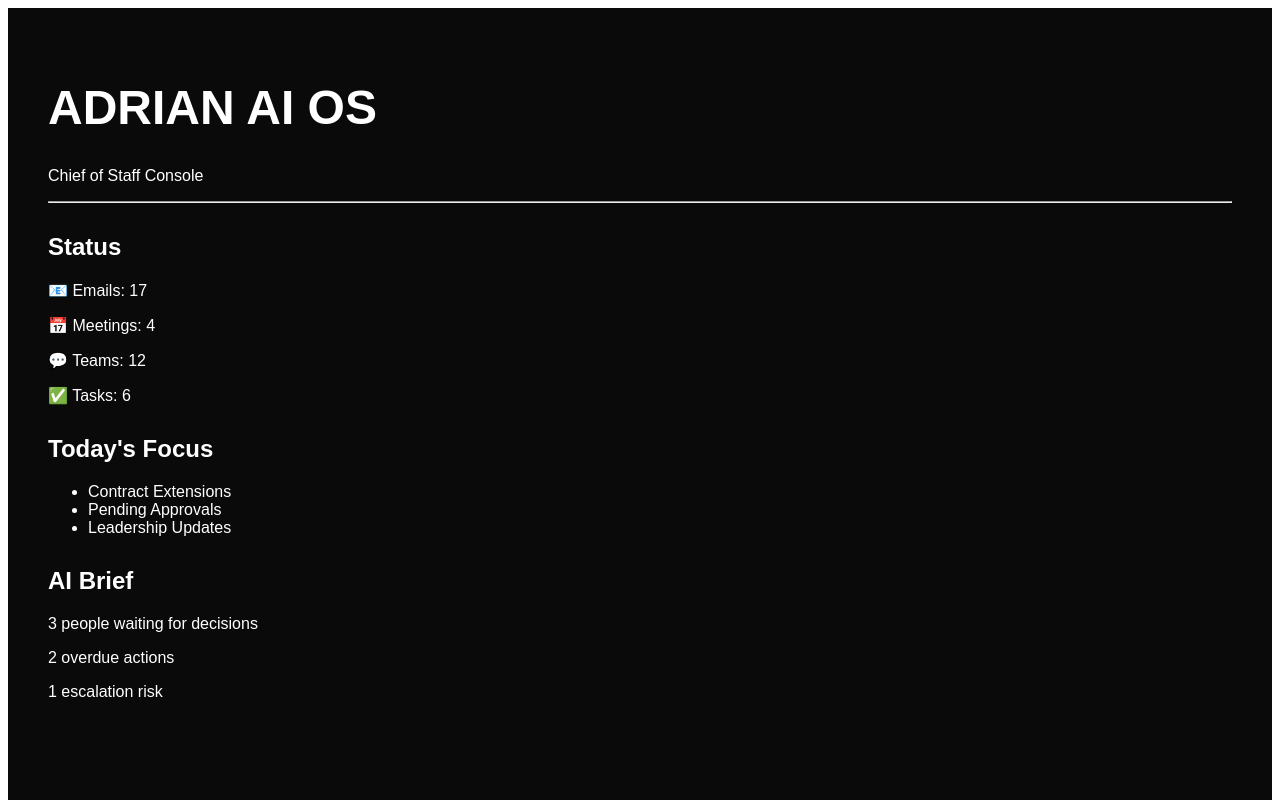
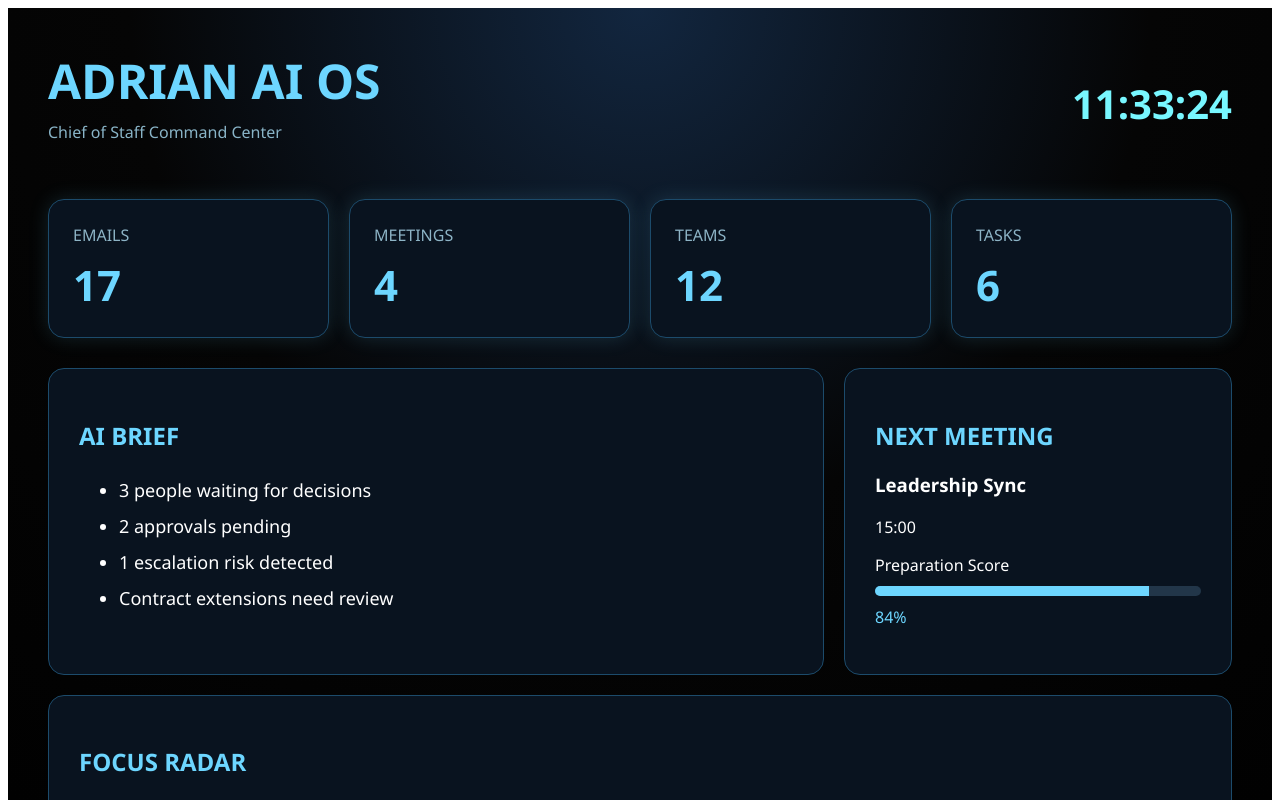
Before and after one commit to adrianbartosik/adrian-ai-os, a Next.js app: page / in a window 1280 px wide. Shown: the top 800 px of the page. Built offline with nearby package versions, Linux system fonts and the light colour scheme.

Commit message:
Enhance Home component with clock and styles

```diff
--- a/app/page.js
+++ b/app/page.js
@@ -1,47 +1,270 @@
+"use client";
+
+import { useEffect, useState } from "react";
+
 export default function Home() {
+  const [time, setTime] = useState("");
+
+  useEffect(() => {
+    const updateClock = () => {
+      const now = new Date();
+
+      setTime(
+        now.toLocaleTimeString("pl-PL", {
+          hour: "2-digit",
+          minute: "2-digit",
+          second: "2-digit"
+        })
+      );
+    };
+
+    updateClock();
+
+    const interval = setInterval(updateClock, 1000);
+
+    return () => clearInterval(interval);
+  }, []);
+
+  const cards = [
+    { title: "EMAILS", value: 17 },
+    { title: "MEETINGS", value: 4 },
+    { title: "TEAMS", value: 12 },
+    { title: "TASKS", value: 6 }
+  ];
+
   return (
     <main
       style={{
-        background: "#0a0a0a",
+        minHeight: "100vh",
+        background:
+          "radial-gradient(circle at top, #12263f 0%, #050505 45%, #000000 100%)",
         color: "white",
-        minHeight: "100vh",
         padding: "40px",
-        fontFamily: "Arial"
+        fontFamily: "Segoe UI, sans-serif"
       }}
     >
-      <h1 style={{ fontSize: "48px" }}>
-        ADRIAN AI OS
-      </h1>
+      <div
+        style={{
+          maxWidth: "1400px",
+          margin: "0 auto"
+        }}
+      >
+        <div
+          style={{
+            display: "flex",
+            justifyContent: "space-between",
+            alignItems: "center",
+            marginBottom: "40px"
+          }}
+        >
+          <div>
+            <h1
+              style={{
+                fontSize: "48px",
+                margin: 0,
+                color: "#6dd6ff"
+              }}
+            >
+              ADRIAN AI OS
+            </h1>
 
-      <p>Chief of Staff Console</p>
+            <p
+              style={{
+                color: "#89b4c7",
+                marginTop: "8px"
+              }}
+            >
+              Chief of Staff Command Center
+            </p>
+          </div>
 
-      <hr />
+          <div
+            style={{
+              fontSize: "40px",
+              fontWeight: "bold",
+              color: "#78f7ff"
+            }}
+          >
+            {time}
+          </div>
+        </div>
 
-      <div style={{ marginTop: "30px" }}>
-        <h2>Status</h2>
+        <div
+          style={{
+            display: "grid",
+            gridTemplateColumns: "repeat(4, 1fr)",
+            gap: "20px",
+            marginBottom: "30px"
+          }}
+        >
+          {cards.map((card) => (
+            <div
+              key={card.title}
+              style={{
+                background: "#09131f",
+                border: "1px solid #1c4b6b",
+                borderRadius: "16px",
+                padding: "24px",
+                boxShadow: "0 0 20px rgba(109,214,255,0.15)"
+              }}
+            >
+              <div
+                style={{
+                  color: "#8db4c6",
+                  marginBottom: "10px"
+                }}
+              >
+                {card.title}
+              </div>
 
-        <p>📧 Emails: 17</p>
-        <p>📅 Meetings: 4</p>
-        <p>💬 Teams: 12</p>
-        <p>✅ Tasks: 6</p>
-      </div>
+              <div
+                style={{
+                  fontSize: "42px",
+                  fontWeight: "bold",
+                  color: "#6dd6ff"
+                }}
+              >
+                {card.value}
+              </div>
+            </div>
+          ))}
+        </div>
 
-      <div style={{ marginTop: "30px" }}>
-        <h2>Today's Focus</h2>
+        <div
+          style={{
+            display: "grid",
+            gridTemplateColumns: "2fr 1fr",
+            gap: "20px"
+          }}
+        >
+          <div
+            style={{
+              background: "#09131f",
+              padding: "30px",
+              borderRadius: "16px",
+              border: "1px solid #1c4b6b"
+            }}
+          >
+            <h2
+              style={{
+                color: "#6dd6ff"
+              }}
+            >
+              AI BRIEF
+            </h2>
 
-        <ul>
-          <li>Contract Extensions</li>
-          <li>Pending Approvals</li>
-          <li>Leadership Updates</li>
-        </ul>
-      </div>
+            <ul
+              style={{
+                fontSize: "18px",
+                lineHeight: "2"
+              }}
+            >
+              <li>3 people waiting for decisions</li>
+              <li>2 approvals pending</li>
+              <li>1 escalation risk detected</li>
+              <li>Contract extensions need review</li>
+            </ul>
+          </div>
 
-      <div style={{ marginTop: "30px" }}>
-        <h2>AI Brief</h2>
+          <div
+            style={{
+              background: "#09131f",
+              padding: "30px",
+              borderRadius: "16px",
+              border: "1px solid #1c4b6b"
+            }}
+          >
+            <h2
+              style={{
+                color: "#6dd6ff"
+              }}
+            >
+              NEXT MEETING
+            </h2>
 
-        <p>3 people waiting for decisions</p>
-        <p>2 overdue actions</p>
-        <p>1 escalation risk</p>
+            <h3>Leadership Sync</h3>
+
+            <p>15:00</p>
+
+            <div
+              style={{
+                marginTop: "15px"
+              }}
+            >
+              Preparation Score
+            </div>
+
+            <div
+              style={{
+                marginTop: "10px",
+                height: "10px",
+                background: "#223649",
+                borderRadius: "10px",
+                overflow: "hidden"
+              }}
+            >
+              <div
+                style={{
+                  width: "84%",
+                  height: "100%",
+                  background: "#6dd6ff"
+                }}
+              />
+            </div>
+
+            <p
+              style={{
+                marginTop: "10px",
+                color: "#6dd6ff"
+              }}
+            >
+              84%
+            </p>
+          </div>
+        </div>
+
+        <div
+          style={{
+            marginTop: "20px",
+            background: "#09131f",
+            padding: "30px",
+            borderRadius: "16px",
+            border: "1px solid #1c4b6b"
+          }}
+        >
+          <h2
+            style={{
+              color: "#6dd6ff"
+            }}
+          >
+            FOCUS RADAR
+          </h2>
+
+          <p>People waiting for your attention</p>
+
+          <div
+            style={{
+              display: "flex",
+              gap: "10px",
+              flexWrap: "wrap",
+              marginTop: "15px"
+            }}
+          >
+            {["Krzysztof", "Mykola", "Justyna"].map((name) => (
+              <div
+                key={name}
+                style={{
+                  padding: "10px 16px",
+                  borderRadius: "30px",
+                  background: "#12304a",
+                  color: "#7cdfff"
+                }}
+              >
+                {name}
+              </div>
+            ))}
+          </div>
+        </div>
       </div>
     </main>
   );
```
